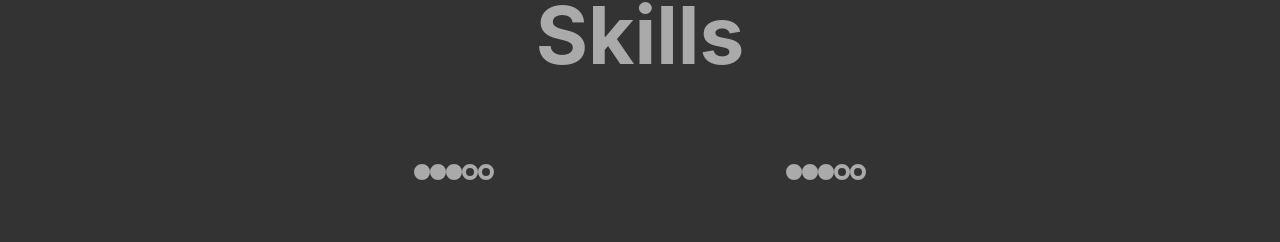
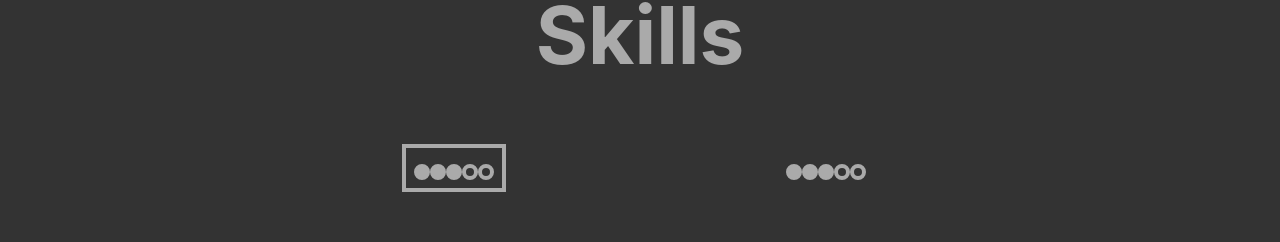
Before and after one commit to GrzegorzKazana/MyPortfolio, a React (Create React App) app: page / in a window 1280 px wide. Shown: the part 1714-1956 px from the top of the page. Built offline with nearby package versions, Linux system fonts and the light colour scheme; some icons are missing.

Commit message:
can switch between selected skills now

```diff
--- a/src/components/SkillsPage/SkillEntry.jsx
+++ b/src/components/SkillsPage/SkillEntry.jsx
@@ -12,8 +12,8 @@ const SkillRank = ({ level, maxLevel }) => (
   </div>
 );
 
-const SkillEntry = props => (
-  <div className="SkillEntry">
+const SkillEntry = ({ active, onClick }) => (
+  <div className={`SkillEntry ${active ? "active" : ""}`} onClick={onClick}>
     <i className="devicon-javascript-plain" />
     <SkillRank level={3} maxLevel={5} />
   </div>
--- a/src/components/SkillsPage/SkillsPage.css
+++ b/src/components/SkillsPage/SkillsPage.css
@@ -22,6 +22,10 @@
 }
 
 .SkillEntry:hover {
+  border: 4px solid #aaa;
+}
+
+.active {
   border: 4px solid #aaa;
 }
 
--- a/src/components/SkillsPage/SkillsPage.jsx
+++ b/src/components/SkillsPage/SkillsPage.jsx
@@ -3,7 +3,17 @@ import Page from "../Common/Page";
 import "./SkillsPage.css";
 import SkillEntry from "./SkillEntry";
 
-const SkillsPage = ({ inputRef, ...pageProps }) => (
+class SkillsPage extends React.Component {
+  state = {
+    selectedSkill: 0
+  };
+
+  onSelectSkillEntry = index => () => this.setState({ selectedSkill: index });
+
+  render() {
+    const { inputRef, ...pageProps } = this.props;
+    const { selectedSkill } = this.state;
+    return (
       <Page
         title="Skills"
         className="SkillsPage"
@@ -11,10 +21,18 @@ const SkillsPage = ({ inputRef, ...pageProps }) => (
         {...pageProps}
       >
         <div className="SkillList">
-      <SkillEntry />
-      <SkillEntry />
+          <SkillEntry
+            active={selectedSkill === 0}
+            onClick={this.onSelectSkillEntry(0)}
+          />
+          <SkillEntry
+            active={selectedSkill === 1}
+            onClick={this.onSelectSkillEntry(1)}
+          />
         </div>
         <div className="SkillDescription" />
       </Page>
     );
+  }
+}
 export default SkillsPage;
```
Lines whose indentation alone changed are shown as unchanged.
